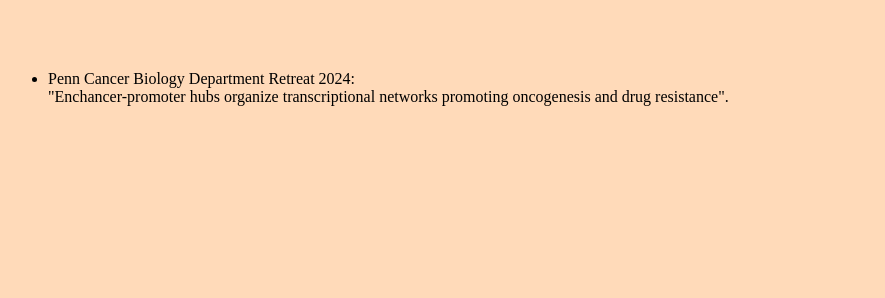
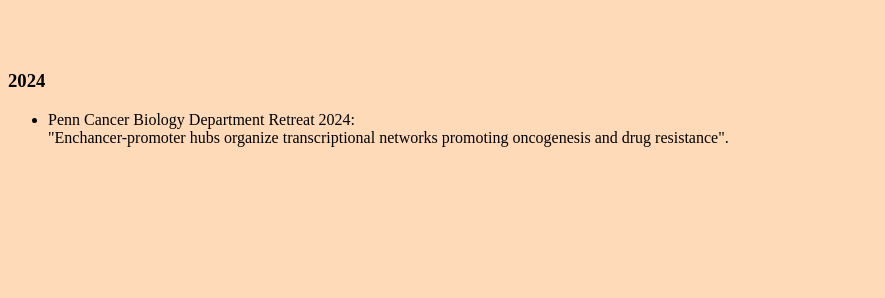
Before and after one commit to Nuwah12/nuwah12.github.io, a plain HTML site: page pages/pubs.html in a window 1280 px wide. Shown: the part 502-800 px from the top of the page, without its empty margins (0-885 px from the left). Drawn offline with Linux system fonts and the light colour scheme.

Commit message:
Update pubs.html

```diff
--- a/pages/pubs.html
+++ b/pages/pubs.html
@@ -21,6 +21,7 @@
         <br>Nat Commun 15, 3744 (2024). <a href="https://doi.org/10.1038/s41467-024-47334-0">doi.org/10.1038/s41467-024-47334-0</a></li>
     </ul>
     <h1 class="bigname">Presentations</br></h1>
+	<h3>2024</h3>
 	<ul>
         	<li>Penn Cancer Biology Department Retreat 2024: <br>"Enchancer-promoter hubs organize transcriptional networks promoting oncogenesis and drug
 		resistance".
```
